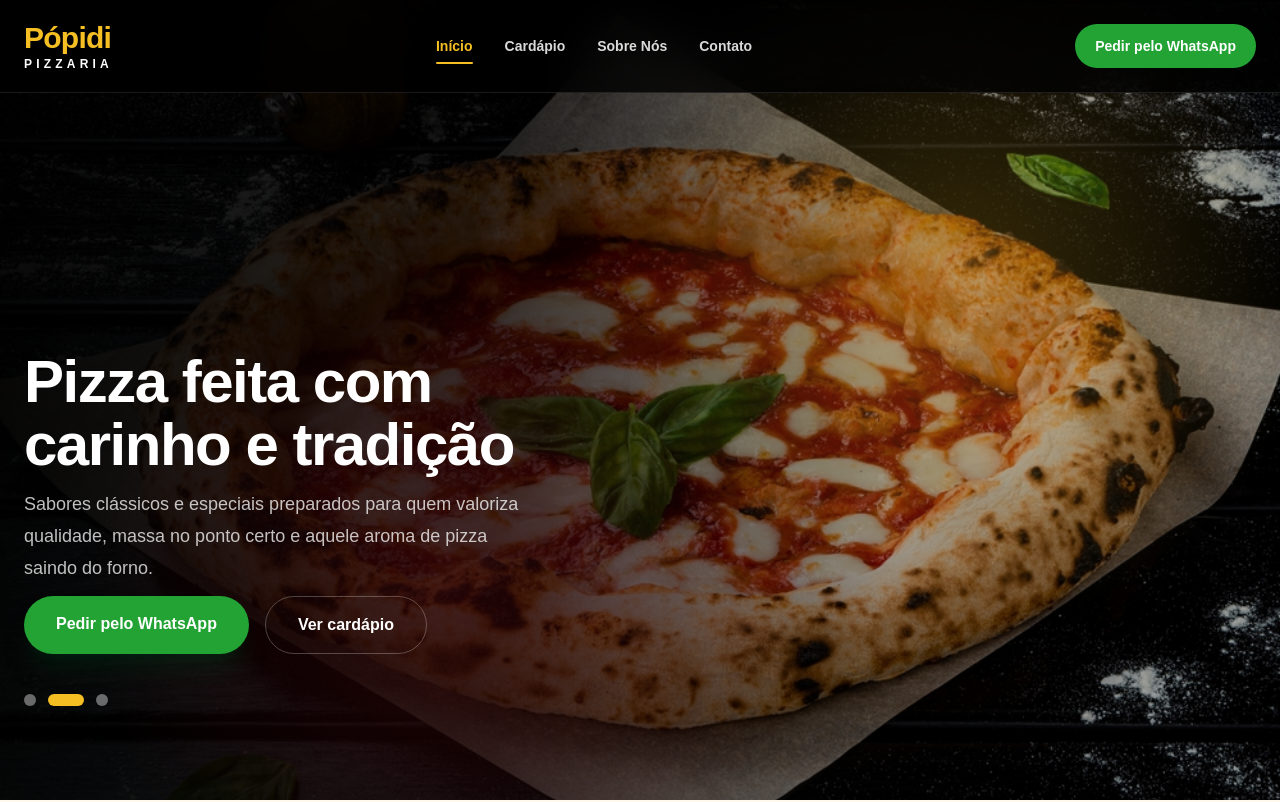
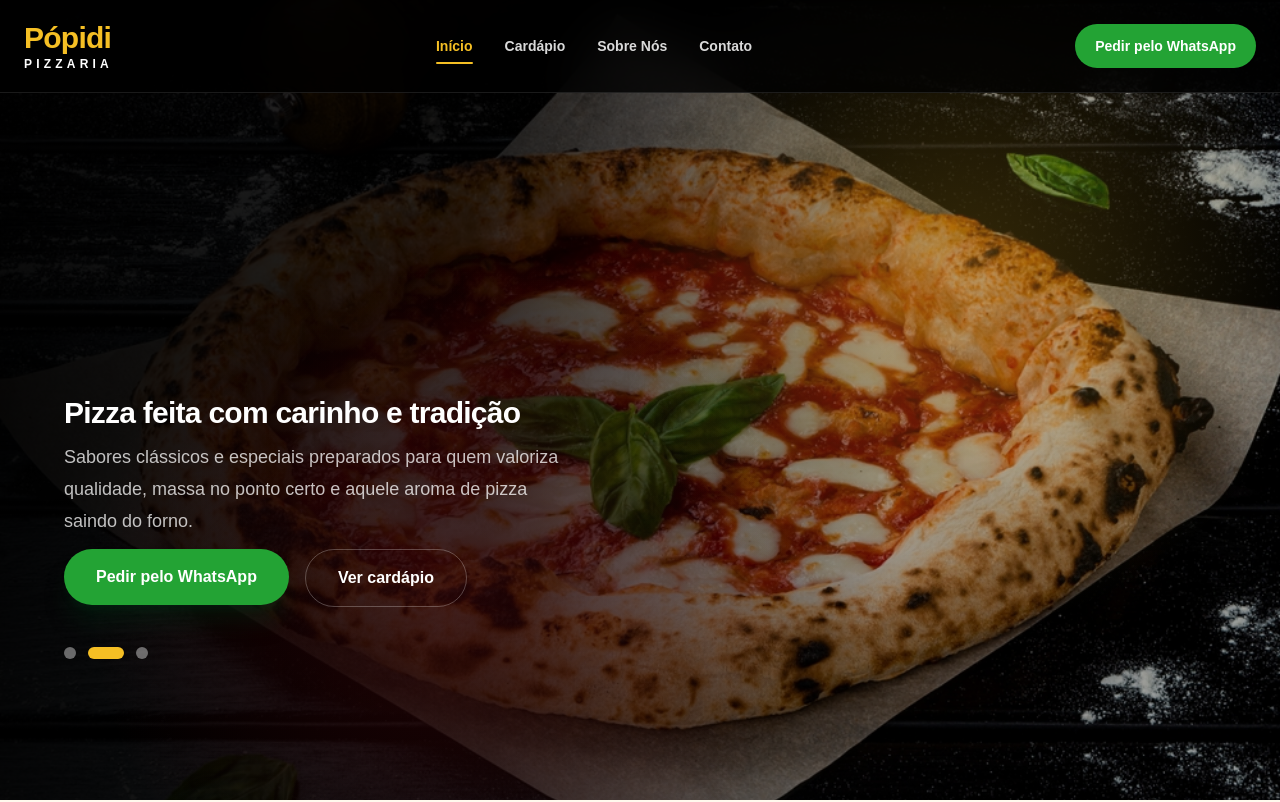
Before and after one commit to Marques-Codes/popidi-pizzaria, a Next.js app: page / in a window 1280 px wide. Shown: the top 802 px of the page. Built offline with nearby package versions, Linux system fonts and the light colour scheme.

Commit message:
Ajusta alinhamento do texto do hero

```diff
--- a/components/hero-section.tsx
+++ b/components/hero-section.tsx
@@ -62,35 +62,35 @@ export function HeroSection() {
         <div className="absolute inset-0 bg-[radial-gradient(circle_at_75%_35%,rgba(245,191,36,0.22),transparent_32%),radial-gradient(circle_at_35%_75%,rgba(178,15,24,0.18),transparent_35%)]" />
       </div>
 
-      <div className="relative z-10 mx-auto flex min-h-screen max-w-7xl items-center px-6 pb-12 pt-32 sm:pt-36 lg:px-6">
-        <div className="max-w-xl translate-y-40 md:max-w-2xl md:translate-y-20">
-          <h1 className="max-w-xl text-[1.3rem] font-black leading-[1.05] tracking-tight text-white sm:text-4xl md:text-5xl lg:text-6xl">
+      <div className="relative z-10 flex min-h-screen w-full items-center justify-start px-5 pb-12 pt-32 sm:px-10 sm:pt-36 lg:px-16">
+        <div className="max-w-xl translate-y-40 text-left md:max-w-2xl md:translate-y-20">
+          <h1 className="max-w-xl text-left text-[1.3rem] font-black leading-[1.05] tracking-tight text-white sm:text-4xl md:text-5xl lg:text-3xl">
             {activeSlide.title}
           </h1>
 
-          <p className="mt-3 max-w-lg text-sm leading-6 text-white/75 sm:text-base sm:leading-7 md:text-lg md:leading-8">
+          <p className="mt-3 max-w-lg text-left text-sm leading-6 text-white/75 sm:text-base sm:leading-7 md:text-lg md:leading-8">
             {activeSlide.description}
           </p>
 
-          <div className="mt-3 flex flex-col gap-3 sm:flex-row sm:gap-4">
+          <div className="mt-3 flex flex-col items-start gap-3 sm:flex-row sm:gap-4">
             <a
               href="https://wa.me/5511987654321"
               target="_blank"
               rel="noreferrer"
-              className="rounded-full bg-[#23a334] px-6 py-3.5 text-center text-sm font-black text-white shadow-xl shadow-green-950/40 transition hover:scale-105 sm:px-7 sm:py-3.5 sm:text-sm md:px-8 md:py-4 md:text-base"
+              className="inline-flex rounded-full bg-[#23a334] px-6 py-3.5 text-center text-sm font-black text-white shadow-xl shadow-green-950/40 transition hover:scale-105 sm:px-7 sm:py-3.5 sm:text-sm md:px-8 md:py-4 md:text-base"
             >
               Pedir pelo WhatsApp
             </a>
 
             <a
               href="#cardapio"
-              className="rounded-full border border-white/25 px-6 py-3.5 text-center text-sm font-bold text-white transition hover:border-[#f5bf24] hover:text-[#f5bf24] sm:px-7 sm:py-3.5 sm:text-sm md:px-8 md:py-4 md:text-base"
+              className="inline-flex rounded-full border border-white/25 px-6 py-3.5 text-center text-sm font-bold text-white transition hover:border-[#f5bf24] hover:text-[#f5bf24] sm:px-7 sm:py-3.5 sm:text-sm md:px-8 md:py-4 md:text-base"
             >
               Ver cardápio
             </a>
           </div>
 
-          <div className="mt-8 flex items-center gap-3 sm:mt-10">
+          <div className="mt-8 flex items-center justify-start gap-3 sm:mt-10">
             {heroSlides.map((slide, index) => (
               <button
                 key={slide.image}
```
